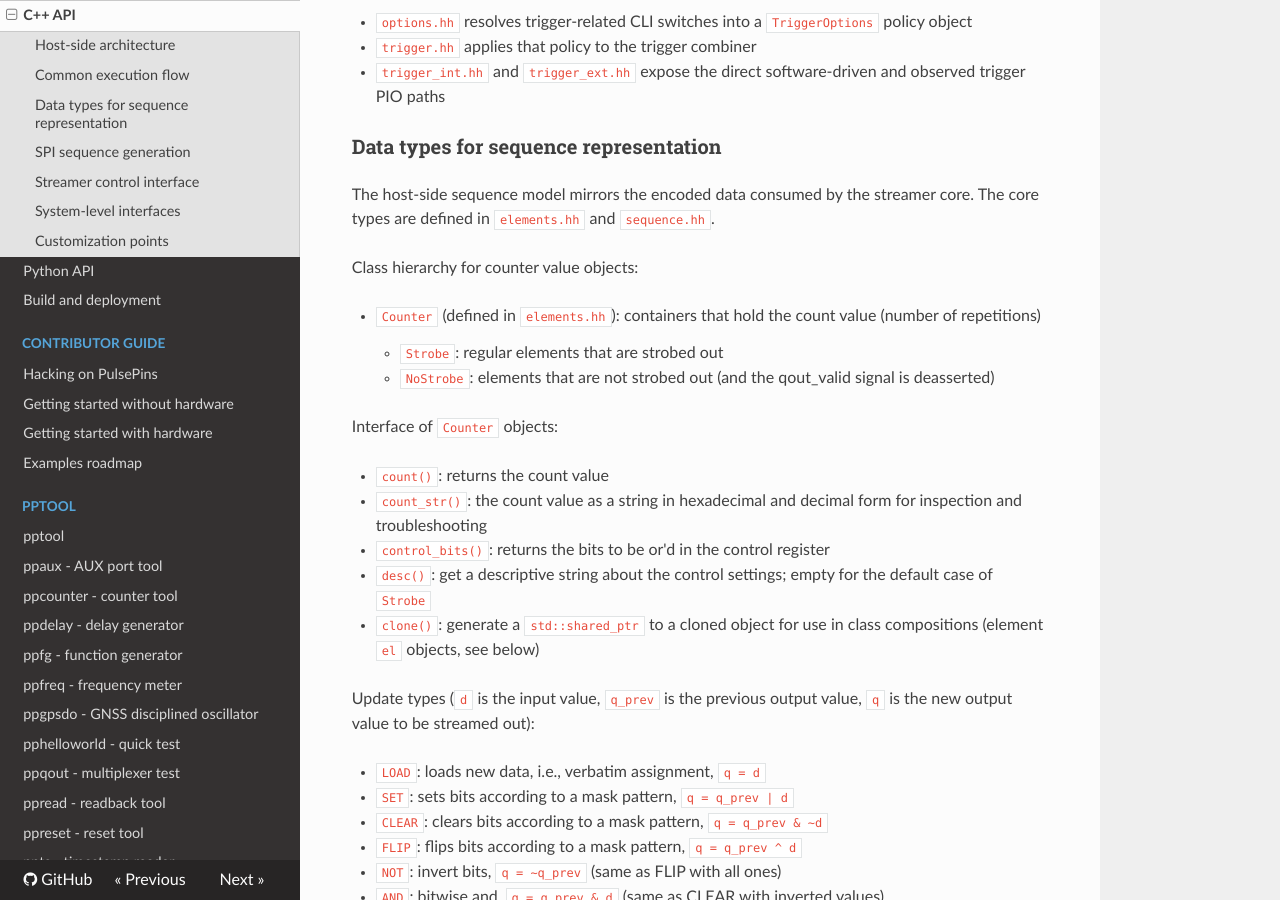
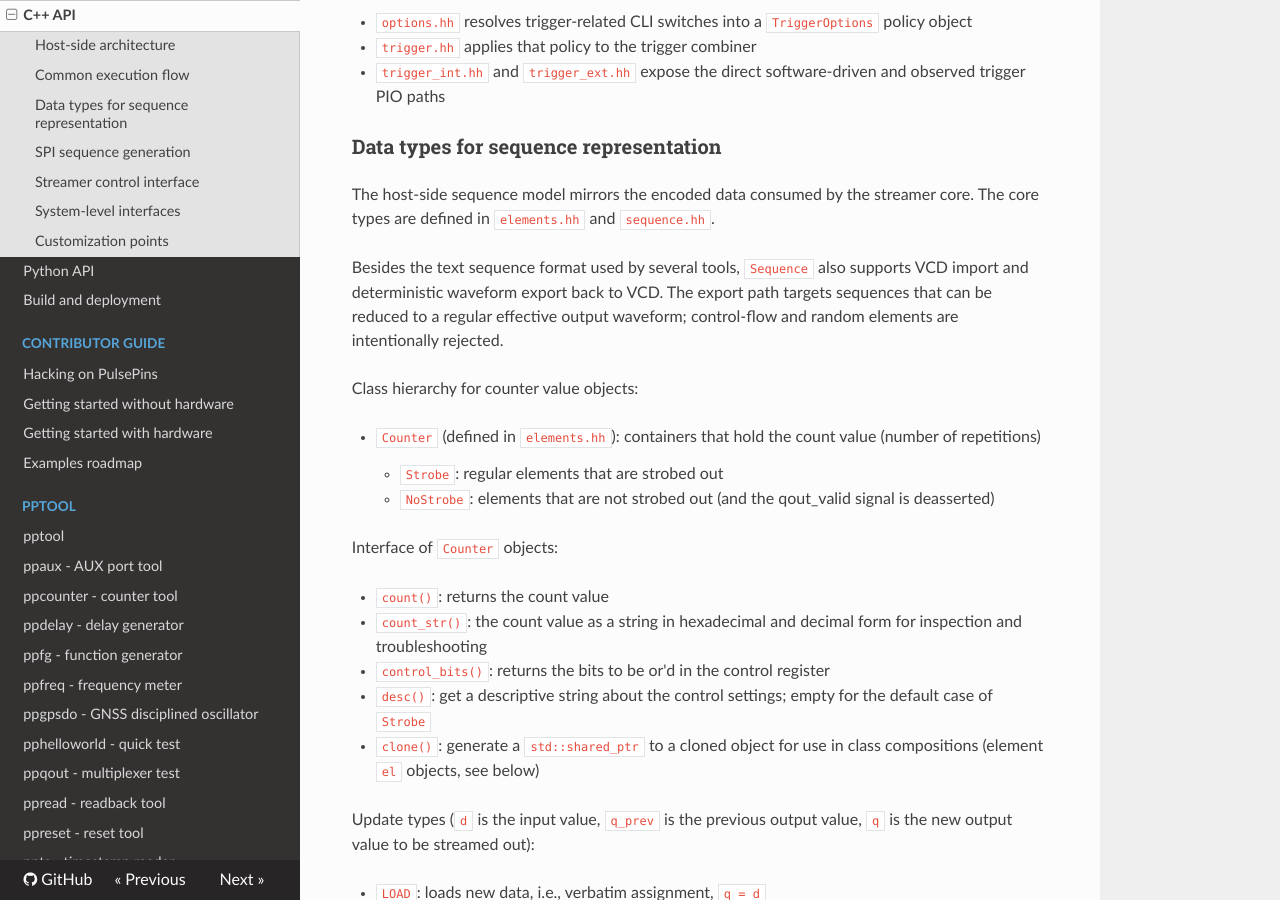
Before and after one commit to rokzitko/PulsePins, an MkDocs documentation site: the page built from docs/docs/cpp.md, in a window 1280 px wide and 900 px high, scrolled down 1617 px. Built offline with MkDocs 1.6.1, drawn with Linux system fonts in a browser that asks for light colours; nearby versions of some CDN libraries.

Commit message:
add sequence VCD export

```diff
--- a/docs/docs/cpp.md
+++ b/docs/docs/cpp.md
@@ -56,6 +56,8 @@ Trigger configuration follows a similar split:
 ### Data types for sequence representation
 
 The host-side sequence model mirrors the encoded data consumed by the streamer core. The core types are defined in `elements.hh` and `sequence.hh`.
+
+Besides the text sequence format used by several tools, `Sequence` also supports VCD import and deterministic waveform export back to VCD. The export path targets sequences that can be reduced to a regular effective output waveform; control-flow and random elements are intentionally rejected.
 
 Class hierarchy for counter value objects:
 
```
Also changed, not shown: c++/README.md, 3 other files.
